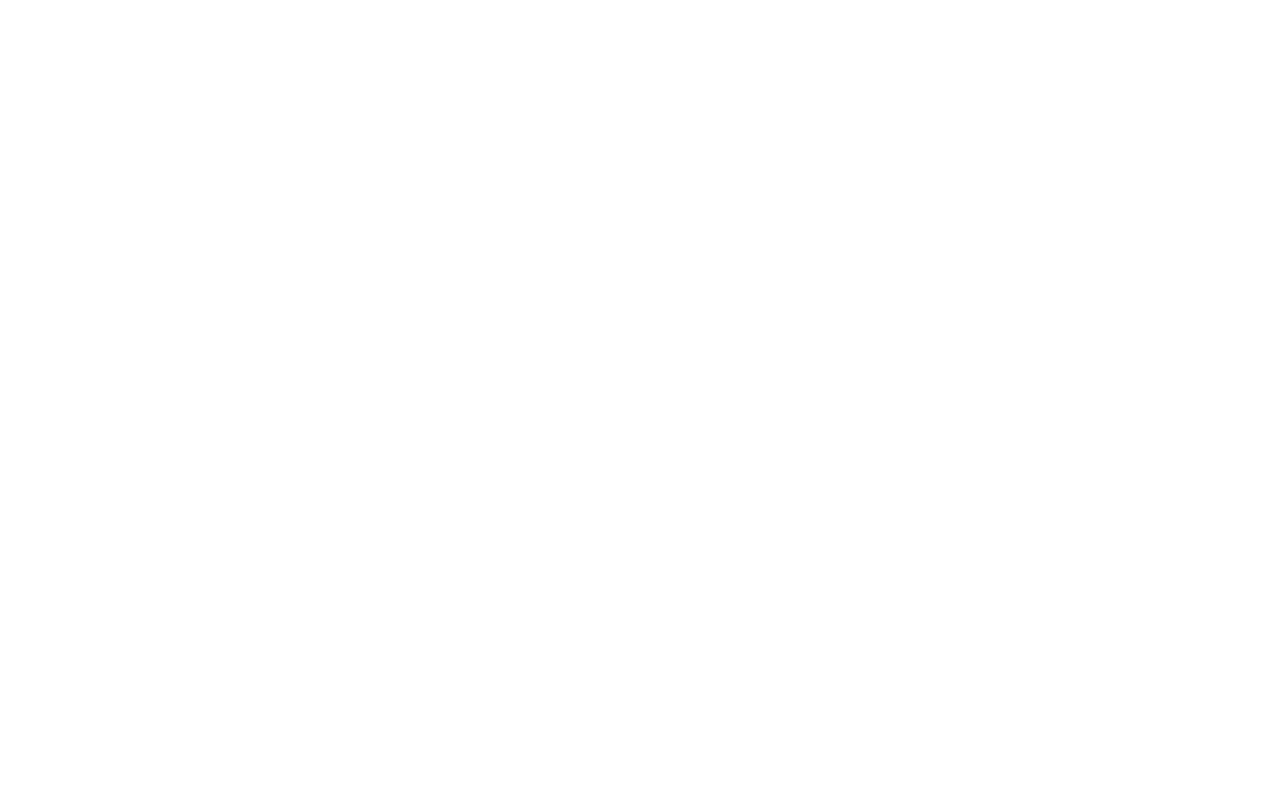
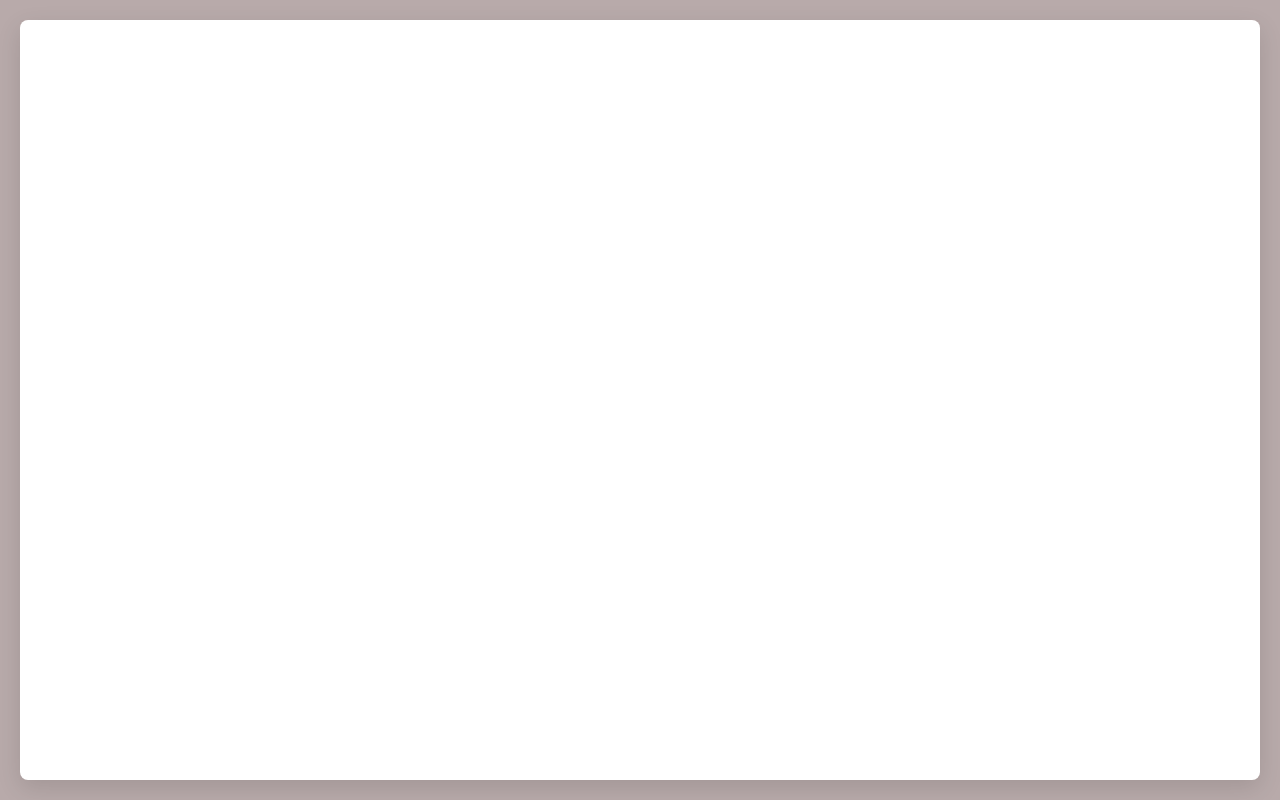
Before and after one commit to SriHarishVel/Collaboration-Canvas, a React (Vite) app in the folder client/: page / in a window 1280 px wide. Built offline with nearby package versions, Linux system fonts and the light colour scheme.

Commit message:
Improve canvas layout styling

```diff
--- a/client/src/Canvas.jsx
+++ b/client/src/Canvas.jsx
@@ -2,15 +2,60 @@
 
 export default function Canvas() {
   const canvasRef = useRef(null);
+  const isDrawingRef = useRef(false);
+  const lastPointRef = useRef(null);
 
   useEffect(() => {
     const canvas = canvasRef.current;
     const ctx = canvas.getContext("2d");
 
-    canvas.width = window.innerWidth;
-    canvas.height = window.innerHeight;
+    canvas.width = window.innerWidth-40;
+    canvas.height = window.innerHeight-40;
 
+    ctx.lineJoin = "round";
     ctx.lineCap = "round";
+    ctx.lineWidth = 20;
+    ctx.strokeStyle = "#000";
+
+    function getPoint(e) {
+      return {
+        x: e.clientX,
+        y: e.clientY
+      };
+    }
+
+    function handleMouseDown(e) {
+      isDrawingRef.current = true;
+      lastPointRef.current = getPoint(e);
+    }
+
+    function handleMouseMove(e) {
+      if (!isDrawingRef.current) return;
+
+      const currentPoint = getPoint(e);
+
+      ctx.beginPath();
+      ctx.moveTo(lastPointRef.current.x, lastPointRef.current.y);
+      ctx.lineTo(currentPoint.x, currentPoint.y);
+      ctx.stroke();
+
+      lastPointRef.current = currentPoint;
+    }
+
+    function handleMouseUp() {
+      isDrawingRef.current = false;
+      lastPointRef.current = null;
+    }
+
+    canvas.addEventListener("mousedown", handleMouseDown);
+    canvas.addEventListener("mousemove", handleMouseMove);
+    window.addEventListener("mouseup", handleMouseUp);
+
+    return () => {
+      canvas.removeEventListener("mousedown", handleMouseDown);
+      canvas.removeEventListener("mousemove", handleMouseMove);
+      window.removeEventListener("mouseup", handleMouseUp);
+    };
   }, []);
 
   return <canvas ref={canvasRef} />;
--- a/client/src/index.css
+++ b/client/src/index.css
@@ -5,9 +5,19 @@
   padding: 0;
   width: 100%;
   height: 100%;
+  background-color: #b8aaaa;
+}
+
+#root {
+  display: flex;
+  justify-content: center;
+  align-items: center;
 }
 
 canvas {
+  background: #ffffff;
   display: block;
-  background: white;
+  border-radius: 8px;
+  box-shadow: 0 8px 24px rgba(0, 0, 0, 0.12);
+  cursor: crosshair;
 }
```
